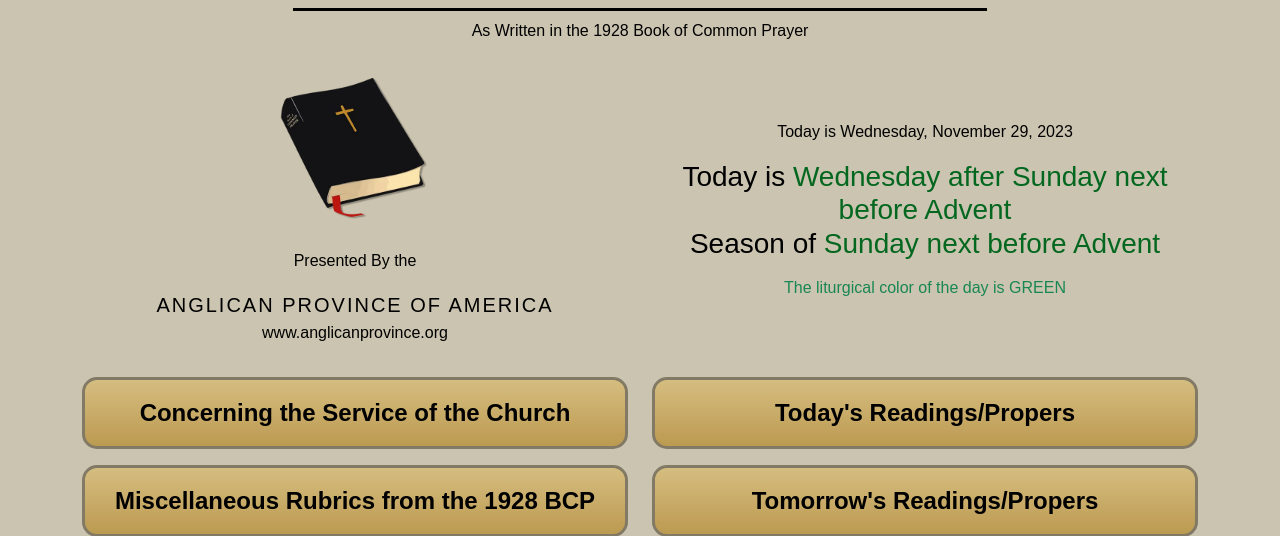
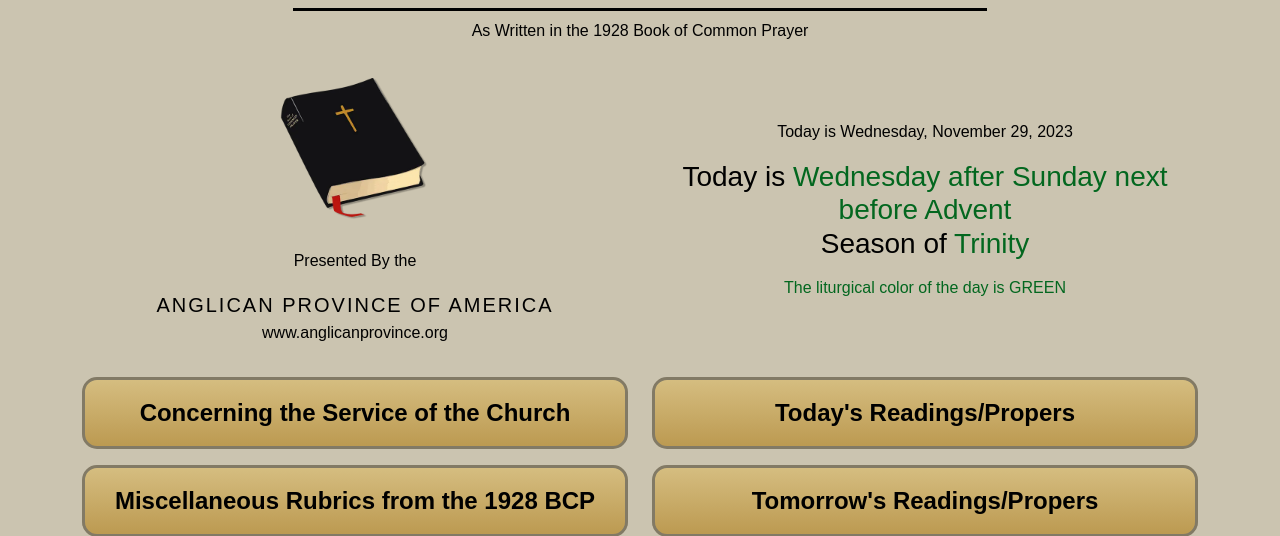
Before and after one commit to Frogbid-Khl/W-Common-Prayer-Online, a PHP site: page /evening-prayer.php in a window 1280 px wide. Shown: the part 237-773 px from the top of the page. Run offline with PHP 8.4, Linux system fonts and the light colour scheme; tables that the repository leaves empty or names only in its code hold one stand-in row (values such as "Sample post"); some web fonts are replaced.

Commit message:
update all

```diff
--- a/assets/css/style.css
+++ b/assets/css/style.css
@@ -196,8 +196,18 @@ body {
 }
 
 
-.cpo-event-color {
+.cpo-event-color-green {
     color: #03671f;
+}
+
+
+.cpo-event-color-pink {
+    color: #8a0073;
+}
+
+
+.cpo-event-color-white {
+    color: #cecece;
 }
 
 #cpo-scroll-to-top {
--- a/dailye.php
+++ b/dailye.php
@@ -237,7 +237,9 @@ function numberToWords($number) {
                     getOccasionName($day);
                     ?>
                 </h3>
-                <p class="mt-3 text-success">The liturgical color of the day is GREEN</p>
+                <?php
+                liturgicalColor($day);
+                ?>
             </div>
         </div>
         <div class="col-lg-12 mt-3">
--- a/dailym.php
+++ b/dailym.php
@@ -237,7 +237,9 @@ function numberToWords($number) {
                     getOccasionName($day);
                     ?>
                 </h3>
-                <p class="mt-3 text-success">The liturgical color of the day is GREEN</p>
+                <?php
+                liturgicalColor($day);
+                ?>
             </div>
         </div>
         <div class="col-lg-12 mt-3">
--- a/even-pray.php
+++ b/even-pray.php
@@ -238,7 +238,9 @@ function numberToWords($number) {
                     getOccasionName($day);
                     ?>
                 </h3>
-                <p class="mt-3 text-success">The liturgical color of the day is GREEN</p>
+                <?php
+                liturgicalColor($day);
+                ?>
             </div>
         </div>
         <div class="col-lg-12 mt-3">
--- a/evening-prayer-brief.php
+++ b/evening-prayer-brief.php
@@ -172,7 +172,9 @@ if((int)$id>0){
                     getOccasionName($day);
                     ?>
                 </h3>
-                <p class="mt-3 text-success">The liturgical color of the day is GREEN</p>
+                <?php
+                liturgicalColor($day);
+                ?>
             </div>
         </div>
         <div class="col-lg-6 mt-3">
--- a/evening-prayer.php
+++ b/evening-prayer.php
@@ -172,7 +172,9 @@ if((int)$id>0){
                     getOccasionName($day);
                     ?>
                 </h3>
-                <p class="mt-3 text-success">The liturgical color of the day is GREEN</p>
+                <?php
+                liturgicalColor($day);
+                ?>
             </div>
         </div>
         <div class="col-lg-6 mt-3">
--- a/event-calculation.php
+++ b/event-calculation.php
@@ -226,6 +226,113 @@ function getPreviousLiturgicalOccasion($date)
 
 }
 
+function checkSeason($event){
+    $epiphany_sunday = [
+        'Epiphany',
+        '1st Sunday after the Epiphany',
+        '2nd Sunday after the Epiphany',
+        '3rd Sunday after the Epiphany',
+        '4th Sunday after the Epiphany',
+        '5th Sunday after the Epiphany',
+        '6th Sunday after the Epiphany'
+    ];
+
+    $pre_lent_sunday = [
+        'Septuagesima Sunday',
+        'Sexagesima Sunday',
+        'Quinquagesima Sunday'
+    ];
+
+    $lent_sunday = [
+        'Epiphany',
+        'Ash Wednesday',
+        '1st Sunday in Lent',
+        '2nd Sunday in Lent',
+        '3rd Sunday in Lent',
+        '4th Sunday in Lent',
+        '5th Sunday in Lent (Passion Sunday)'
+    ];
+
+    $easter_sunday = [
+        'Easter',
+        '1st Sunday after Easter',
+        '2nd Sunday after Easter',
+        '3rd Sunday after Easter',
+        '4th Sunday after Easter',
+        '5th Sunday after Easter (Rogation Sunday)'
+    ];
+
+    $accession_sunday = [
+        'Ascension',
+        'Sunday after the Ascension',
+        'Pentecost (Whitsunday)'
+    ];
+
+    $trinity_sunday = [
+        'Trinity Sunday',
+        '1st Sunday after Trinity',
+        '2nd Sunday after Trinity',
+        '3rd Sunday after Trinity',
+        '4th Sunday after Trinity',
+        '5th Sunday after Trinity',
+        '6th Sunday after Trinity',
+        '7th Sunday after Trinity',
+        '8th Sunday after Trinity',
+        '9th Sunday after Trinity',
+        '10th Sunday after Trinity',
+        '11th Sunday after Trinity',
+        '12th Sunday after Trinity',
+        '13th Sunday after Trinity',
+        '14th Sunday after Trinity',
+        '15th Sunday after Trinity',
+        '16th Sunday after Trinity',
+        '17th Sunday after Trinity',
+        '18th Sunday after Trinity',
+        '19th Sunday after Trinity',
+        '20th Sunday after Trinity',
+        '21st Sunday after Trinity',
+        '22nd Sunday after Trinity',
+        '23rd Sunday after Trinity',
+        '24th Sunday after Trinity',
+        '25th Sunday after Trinity',
+        '26th Sunday after Trinity',
+        'Sunday next before Advent'
+    ];
+
+    $advent_sunday = [
+        '1st Sunday of Advent',
+        '2nd Sunday of Advent',
+        '3rd Sunday of Advent',
+        '4th Sunday of Advent'
+    ];
+
+    $christmas_sunday = [
+        'Christmas',
+        '1st Sunday after Christmas',
+        '2nd Sunday after Christmas'
+    ];
+
+    if (in_array($event, $epiphany_sunday)) {
+        return "Epiphany";
+    } else if (in_array($event, $pre_lent_sunday)) {
+        return "Pre Lent";
+    } else if (in_array($event, $lent_sunday)) {
+        return "Lent";
+    } else if (in_array($event, $easter_sunday)) {
+        return "Easter";
+    } else if (in_array($event, $accession_sunday)) {
+        return "Ascension";
+    } else if (in_array($event, $trinity_sunday)) {
+        return "Trinity";
+    } else if (in_array($event, $advent_sunday)) {
+        return "Advent";
+    } else if (in_array($event, $christmas_sunday)) {
+        return "Christmas";
+    } else {
+        return 0;
+    }
+}
+
 function getOccasionName($today)
 {
 
@@ -238,6 +345,16 @@ function getOccasionName($today)
 
         $epiphany = date('m-d', strtotime($today));
 
+        $eventName=checkSeason($occasionForLastSunday);
+
+        $class='';
+        if($eventName=="Epiphany" || $eventName=="Trinity" ){
+            $class='cpo-event-color-green';
+        }else if($eventName=="Easter" || $eventName=="Christmas" || $eventName=="Ascension"){
+            $class='cpo-event-color-white';
+        }else if($eventName=="Pre Lent" || $eventName=="Lent" || $eventName=="Advent"){
+            $class='cpo-event-color-pink';
+        }
 
         if ($dayOfWeek != 'Sunday' && $christmas != '12-25' && $epiphany != '01-06') {
 
@@ -260,12 +377,26 @@ function getOccasionName($today)
                 $lastWord = $occasionForLastSunday;
             }
 
-            echo "Today is <span class='cpo-event-color'>$dayOfWeek after $lastWord $found_number</span><br/>";
-            echo "Season of <span class='cpo-event-color'>$lastWord</span><br/>";
+            echo "Today is <span class='$class'>$dayOfWeek after $lastWord $found_number</span><br/>";
+            echo "Season of <span class='$class'>".$eventName." ".$found_number."</span><br/>";
+        } else {
+            echo "Today is <span class='$class'>$occasionForLastSunday</span><br/>";
+            echo "Season of <span class='$class'>$eventName</span><br/>";
+        }
+    }
+}
 
-        } else {
-            echo "Today is <span class='cpo-event-color'>$occasionForLastSunday</span><br/>";
-        }
+function liturgicalColor($today){
+    $occasionForLastSunday = getPreviousLiturgicalOccasion($today);
+
+    $eventName=checkSeason($occasionForLastSunday);
+
+    if($eventName=="Epiphany" || $eventName=="Trinity" ){
+        echo '<p class="mt-3 cpo-event-color-green">The liturgical color of the day is GREEN</p>';
+    }else if($eventName=="Easter" || $eventName=="Christmas" || $eventName=="Ascension"){
+        echo '<p class="mt-3 cpo-event-color-white">The liturgical color of the day is WHITE</p>';
+    }else if($eventName=="Pre Lent" || $eventName=="Lent" || $eventName=="Advent"){
+        echo '<p class="mt-3 cpo-event-color-pink">The liturgical color of the day is PINK</p>';
     }
 }
 
--- a/event.php
+++ b/event.php
@@ -185,7 +185,9 @@ if ($row == 0) {
                     getOccasionName($day);
                     ?>
                 </h3>
-                <p class="mt-3 text-success">The liturgical color of the day is GREEN</p>
+                <?php
+                liturgicalColor($day);
+                ?>
             </div>
         </div>
         <div class="col-lg-12 mt-3">
--- a/hourly-office.php
+++ b/hourly-office.php
@@ -194,7 +194,9 @@ $currentDate = date('Y-m-d');
                     getOccasionName($day);
                     ?>
                 </h3>
-                <p class="mt-3 text-success">The liturgical color of the day is GREEN</p>
+                <?php
+                liturgicalColor($day);
+                ?>
             </div>
         </div>
         <div class="col-lg-6 mt-3">
--- a/morn-pray.php
+++ b/morn-pray.php
@@ -238,7 +238,9 @@ function numberToWords($number) {
                     getOccasionName($day);
                     ?>
                 </h3>
-                <p class="mt-3 text-success">The liturgical color of the day is GREEN</p>
+                <?php
+                liturgicalColor($day);
+                ?>
             </div>
         </div>
         <div class="col-lg-12 mt-3">
--- a/morning-prayer-brief.php
+++ b/morning-prayer-brief.php
@@ -172,7 +172,9 @@ if((int)$id>0){
                     getOccasionName($day);
                     ?>
                 </h3>
-                <p class="mt-3 text-success">The liturgical color of the day is GREEN</p>
+                <?php
+                liturgicalColor($day);
+                ?>
             </div>
         </div>
         <div class="col-lg-6 mt-3">
--- a/morning-prayer.php
+++ b/morning-prayer.php
@@ -172,7 +172,9 @@ if((int)$id>0){
                     getOccasionName($day);
                     ?>
                 </h3>
-                <p class="mt-3 text-success">The liturgical color of the day is GREEN</p>
+                <?php
+                liturgicalColor($day);
+                ?>
             </div>
         </div>
         <div class="col-lg-6 mt-3">
--- a/psalm.php
+++ b/psalm.php
@@ -237,7 +237,9 @@ function numberToWords($number) {
                     getOccasionName($day);
                     ?>
                 </h3>
-                <p class="mt-3 text-success">The liturgical color of the day is GREEN</p>
+                <?php
+                liturgicalColor($day);
+                ?>
             </div>
         </div>
         <div class="col-lg-12 mt-3">
--- a/sunday.php
+++ b/sunday.php
@@ -194,7 +194,9 @@ $description = '';
                     getOccasionName($day);
                     ?>
                 </h3>
-                <p class="mt-3 text-success">The liturgical color of the day is GREEN</p>
+                <?php
+                liturgicalColor($day);
+                ?>
             </div>
         </div>
         <div class="col-lg-6 mt-3">
```
